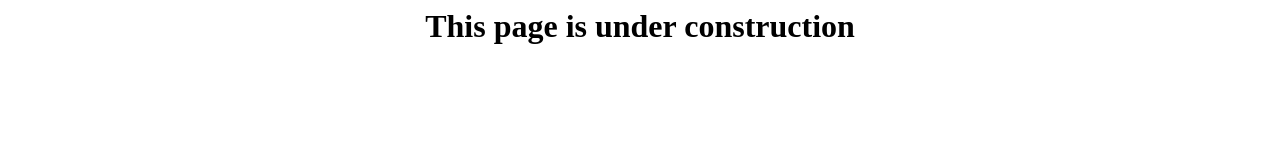
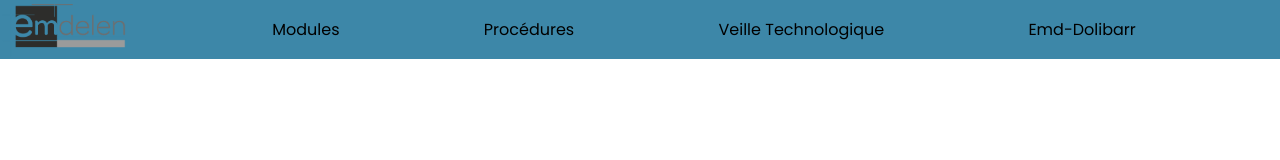
Before and after one commit to emdelen/Doc-EMD, a plain HTML site: page index.html in a window 1280 px wide. Drawn offline with Linux system fonts and the light colour scheme.

Commit message:
Added navbar

```diff
--- a/index.html
+++ b/index.html
@@ -1,12 +1,28 @@
+<!DOCTYPE html>
 <html lang="en">
+
 <head>
     <meta charset="UTF-8">
     <meta name="viewport" content="width=device-width, initial-scale=1.0">
     <title>Doc-EMD</title>
+    <link rel="stylesheet" href="styles.css">
 </head>
+
 <body>
-    <h1 style="text-align: center;">This page is under construction</h1>
+    <header>
+        <nav class="navbar">
+            <img src="img/LogoEmd.png" alt="">
+            <ul>
+                <li><a href="#modules">Modules</a></li>
+                <li><a href="#procedures">Procédures</a></li>
+                <li><a href="#veille">Veille Technologique</a></li>
+                <li><a href="#emddolibarr">Emd-Dolibarr</a></li>
+            </ul>
+        </nav>
+    </header>
 
-    </div>
+    <main>
+
+    </main>
 </body>
 </html>
--- /dev/null
+++ b/styles.css
@@ -0,0 +1,32 @@
+@import url('https://fonts.googleapis.com/css2?family=Poppins:ital,wght@0,100;0,200;0,300;0,400;0,500;0,600;0,700;0,800;0,900;1,100;1,200;1,300;1,400;1,500;1,600;1,700;1,800;1,900&display=swap');
+
+* {
+    margin: 0;
+    padding: 0;
+    list-style: none;
+    text-decoration: none;
+    color: black;
+    font-family: "poppins";
+    scroll-behavior: smooth;
+}
+
+.navbar {
+    display: flex;
+    background-color: #3d87a8;
+    position: static;
+}
+
+.navbar ul {
+    display: flex;
+    justify-content: space-evenly;
+    align-items: center;
+    width: 100%;
+}
+
+.navbar li {
+}
+
+.navbar img {
+    height: auto;
+    width: 10%;
+}
```
Also changed, not shown: emddolibarr.html (added, +9 -0 lines), modules.html (added, +9 -0 lines), procedures.html (added, +9 -0 lines), veille.html (added, +9 -0 lines), img/LogoEmd.png (added), script.css (deleted).
